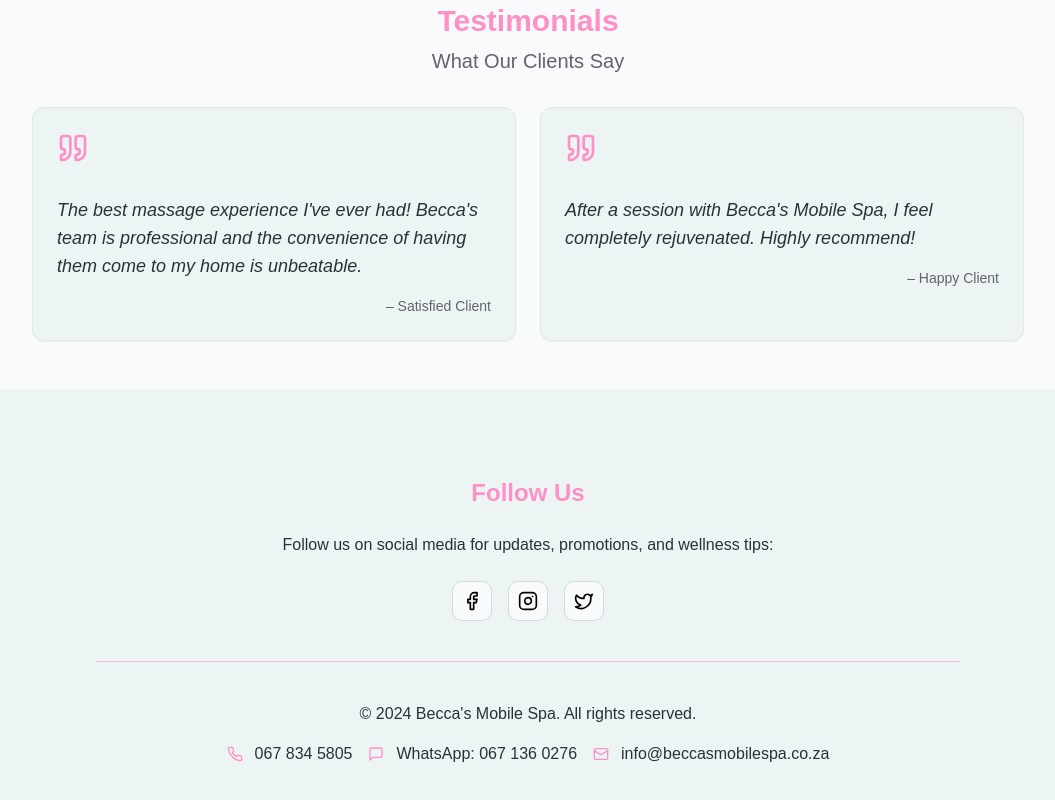
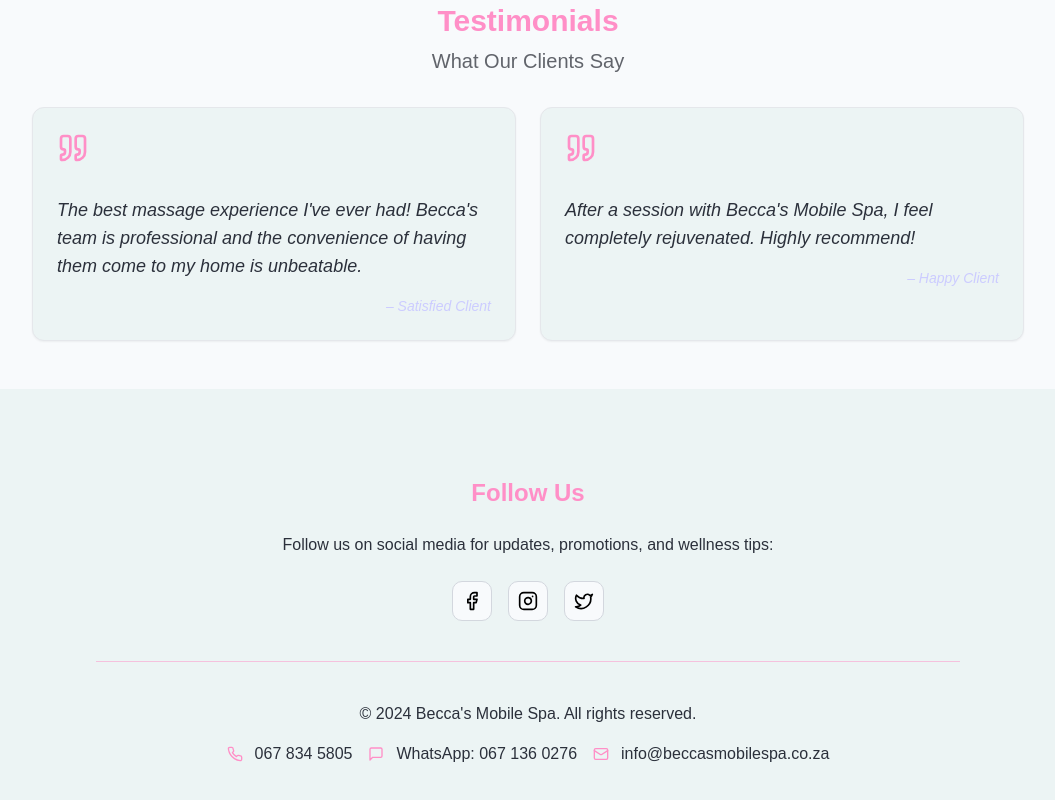
Before and after one commit to jchademwiri/beccas-mobile-spa-official-website, a Next.js app: page / in a window 1280 px wide. Shown: the part 1790-2590 px from the top of the page, without its empty margins (112-1167 px from the left). Built offline with nearby package versions, Linux system fonts and the light colour scheme.

Commit message:
update: testimonial

```diff
--- a/src/components/testimonials.tsx
+++ b/src/components/testimonials.tsx
@@ -37,7 +37,7 @@ export function Testimonials() {
                 <blockquote className='text-lg italic mb-4 text-secondary-foreground'>
                   {testimonial.quote}
                 </blockquote>
-                <footer className='text-right text-sm text-muted-foreground'>
+                <footer className='text-right text-sm text-accent italic'>
                   – {testimonial.author}
                 </footer>
               </CardContent>
```
